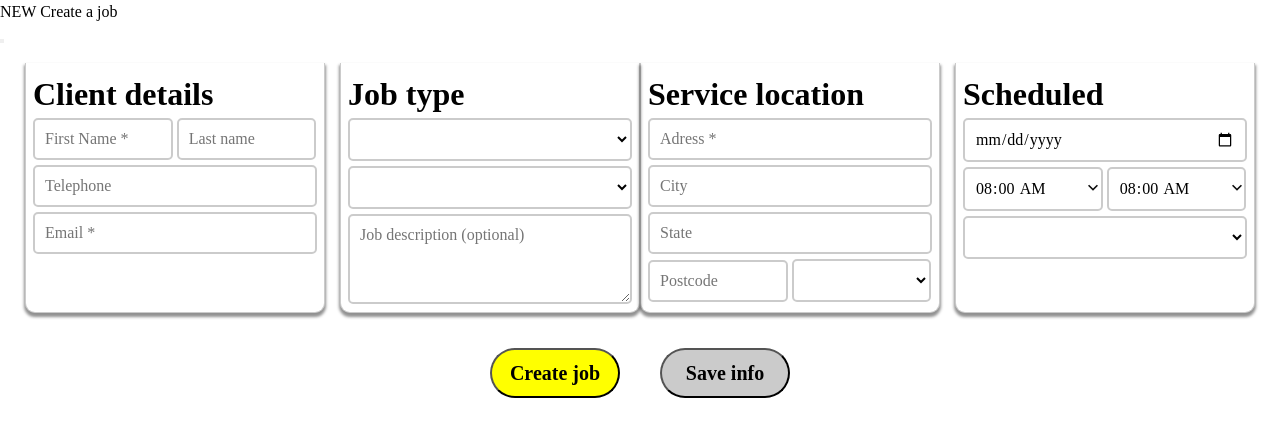
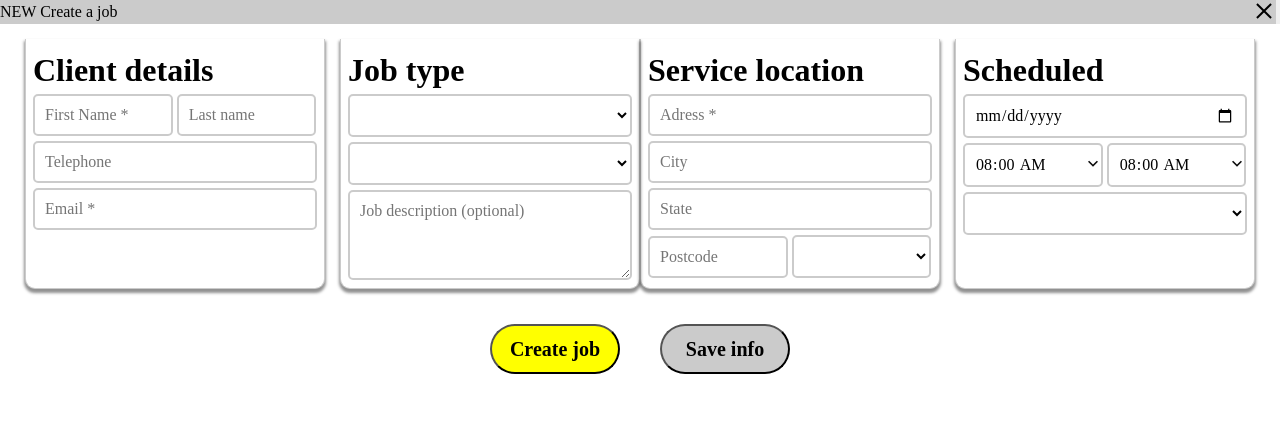
Before and after one commit to GoncharenkoVitaliy/iframe-pipedrive, a website: page form.html in a window 1280 px wide. Drawn offline with Linux system fonts and the light colour scheme.

Commit message:
adjust css

```diff
--- a/form.html
+++ b/form.html
@@ -10,8 +10,8 @@
 
 <body>
 	<header class="header">
-		<p class="name-card">NEW Create a job</p>
-		<button class="button-close"></button>
+		<p class="header__name-card">NEW Create a job</p>
+		<button class="header__button-close"></button>
 	</header>
 	<main class="main">
 		<form action="#" id="form">
--- a/style.css
+++ b/style.css
@@ -3,8 +3,8 @@
 	justify-content: center;
 }
 #my-iframe {
-	/* width: 750px;
-	height: 650px; */
+	width: 750px;
+	height: 690px;
 	margin: 0;
 	padding: 0;
 }
--- a/styleForm.css
+++ b/styleForm.css
@@ -3,61 +3,107 @@
 	margin: 0;
 	box-sizing: border-box;
 }
-html, body {
+
+html,
+body {
 	box-sizing: border-box;
 	width: 100%;
 	min-height: 100vh;
 	font-size: 16px;
 	line-height: 1.5;
 }
-:focus,:active {
+
+:focus,
+:active {
 	outline: none;
 }
-button, select {
+
+button,
+select {
 	cursor: pointer;
 }
-input,button,textarea,select {
+
+input,
+button,
+textarea,
+select {
 	font-family: inherit;
 	font-size: inherit;
 }
+
 /* убираем цвет фона при автозаполнении */
 input:-webkit-autofill,
 input:-webkit-autofill:hover,
 input:-webkit-autofill:focus,
-input:-webkit-autofill:active{
+input:-webkit-autofill:active {
 	-webkit-background-clip: text;
-   transition: background-color 5000s ease-in-out 0s;
+	transition: background-color 5000s ease-in-out 0s;
 }
-input{
+
+input {
 	position: relative;
 }
+
 /* смена значка часов на стрелку */
 [type="time"]::-webkit-calendar-picker-indicator {
-	position:absolute;
+	position: absolute;
 	background: url('./img/keyboard_arrow_down.svg') no-repeat;
 	right: -5px;
 	cursor: pointer;
 }
- /* ==================================================================== */
+
+/* ==================================================================== */
 :root {
 	--color-border: rgba(0, 0, 0, 0.203);
 	--color-blue: rgb(76, 115, 245);
 	--margin-b: 5px;
 	--size-elem: 49.2%;
 }
- /* ==================================================================== */
-.container{
-	padding:15px;
+
+/* ==================================================================== */
+.header{
+	display: flex;
+	justify-content: space-between;
+	background-color: var(--color-border);
+}
+.header__button-close {
+	cursor: pointer;
+	position: relative;
+}
+.header__button-close:before,
+.header__button-close:after {
+	cursor: pointer;
+	content: "";
+	top: 8px;
+	right: 4px;
+	position: absolute;
+	width: 20px;
+	height: 2px;
+	background: black;
+}
+.header__button-close:before {
+	transform: rotate(45deg);
+}
+.header__button-close:after {
+	transform: rotate(-45deg);
+}
+
+.container {
+	padding: 15px;
 	display: flex;
 	flex-wrap: wrap;
 	justify-content: center;
 }
-.container > :nth-child(odd) {
+
+.container> :nth-child(odd) {
 	margin-right: 15px;
 }
-.container > :nth-child(1), .container >:nth-child(2){
+
+.container> :nth-child(1),
+.container>:nth-child(2) {
 	margin-bottom: 15px;
 }
+
 .group {
 	border: 1px solid var(--color-border);
 	border-radius: 0 0 10px 10px;
@@ -67,89 +113,113 @@ input{
 	width: 300px;
 	height: 250px;
 }
+
 .border {
 	border-radius: 5px;
 	border: 2px solid var(--color-border);
 }
-.wrapper > * {
+
+.wrapper>* {
 	margin-bottom: var(--margin-b);
 	background-color: transparent;
 	padding: 10px;
 }
+
 /* --------- 1 --------- */
 .first-name {
 	width: var(--size-elem);
 }
+
 .last-Name {
 	width: var(--size-elem);
 }
+
 .telephon {
 	width: 100%;
 }
+
 .email {
 	width: 100%;
 }
+
 /* ---------- 2 -------- */
 #select-job-type {
 	width: 100%;
 }
+
 #g-l-pinelass {
 	width: 100%;
 }
+
 .job_description {
 	width: 100%;
 	height: 90px;
 }
+
 /* ----------- 3 ------- */
 .adress {
 	width: 100%;
 }
+
 .city {
 	width: 100%;
 }
+
 .state {
 	width: 100%;
 }
+
 .postcode {
 	width: var(--size-elem);
 }
+
 #tampa {
 	width: var(--size-elem);
 }
+
 /* ----------- 4 ------- */
 .date {
 	width: 100%;
 }
+
 .time-start {
 	width: var(--size-elem);
 }
+
 .time-end {
 	width: var(--size-elem);
 }
+
 #technician {
 	width: 100%;
 }
+
 /* ----------------- */
 .footer {
 	display: flex;
 	justify-content: center;
 	padding: 5px;
 }
-.button{
+
+.button {
 	width: 130px;
 	height: 50px;
 	border-radius: 25px;
 	font-size: 20px;
 	font-weight: 700;
 }
-.button:focus,	.border:focus{
+
+.button:focus,
+.border:focus {
 	border: 2px solid var(--color-blue);
 }
+
 .create-job {
 	margin-right: 40px;
 	background-color: yellow;
 }
-.save-info{
+
+.save-info {
 	background-color: var(--color-border);
 }
 
```
Also changed, not shown: index.html (+2 -2 lines).
